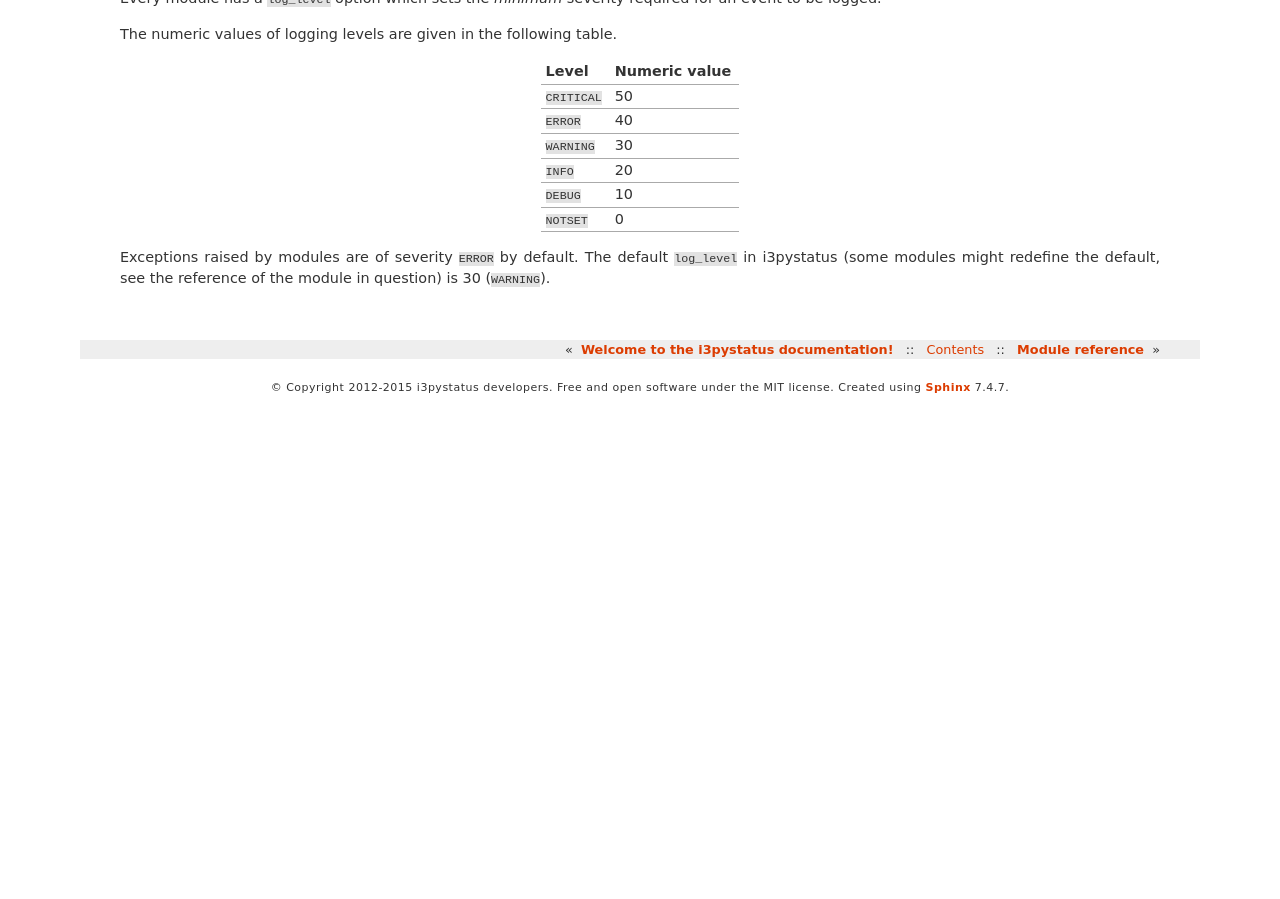
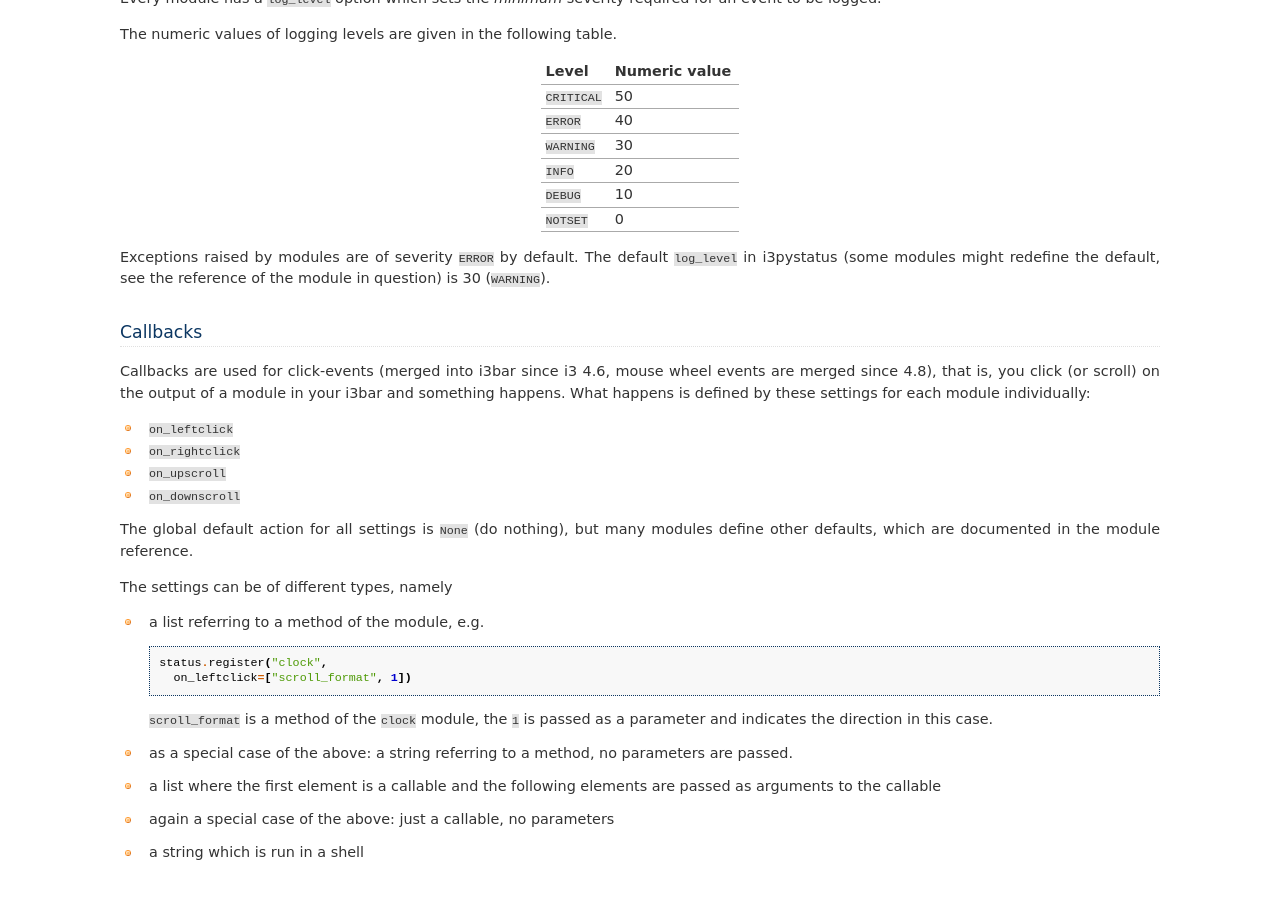
Before and after one commit to enkore/i3pystatus, a Sphinx documentation site: the page built from docs/configuration.rst, in a window 1280 px wide and 900 px high, scrolled down 3452 px. Built offline with Sphinx 7.4.7, drawn with Linux system fonts in a browser that asks for light colours; before the commit the page ends 3857 px from its top, so only the background shows below that.

Commit message:
Add callbacks chapter

```diff
--- a/docs/changelog.rst
+++ b/docs/changelog.rst
@@ -8,6 +8,7 @@ master branch
 * Errors can now be logged to ``~/.i3pystatus-<pid>``
     - See :ref:`logging`
 * Added new callback system
+    - See :ref:`callbacks`
 * Added credentials storage
     - See :ref:`credentials`
 * Added deadbeef module
--- a/docs/configuration.rst
+++ b/docs/configuration.rst
@@ -260,3 +260,41 @@ Exceptions raised by modules are of severity ``ERROR`` by default. The
 default ``log_level`` in i3pystatus (some modules might redefine the
 default, see the reference of the module in question) is 30
 (``WARNING``).
+
+.. _callbacks:
+
+Callbacks
+---------
+
+Callbacks are used for click-events (merged into i3bar since i3 4.6,
+mouse wheel events are merged since 4.8), that is, you click (or
+scroll) on the output of a module in your i3bar and something
+happens. What happens is defined by these settings for each module
+individually:
+
+- ``on_leftclick``
+- ``on_rightclick``
+- ``on_upscroll``
+- ``on_downscroll``
+
+The global default action for all settings is ``None`` (do nothing),
+but many modules define other defaults, which are documented in the
+module reference.
+
+The settings can be of different types, namely
+
+- a list referring to a method of the module, e.g.
+
+  .. code:: python
+
+	    status.register("clock",
+	      on_leftclick=["scroll_format", 1])
+
+  ``scroll_format`` is a method of the ``clock`` module, the ``1`` is
+  passed as a parameter and indicates the direction in this case.
+- as a special case of the above: a string referring to a method, no
+  parameters are passed.
+- a list where the first element is a callable and the following
+  elements are passed as arguments to the callable
+- again a special case of the above: just a callable, no parameters
+- a string which is run in a shell
```
Also changed, not shown: 1 other file.
